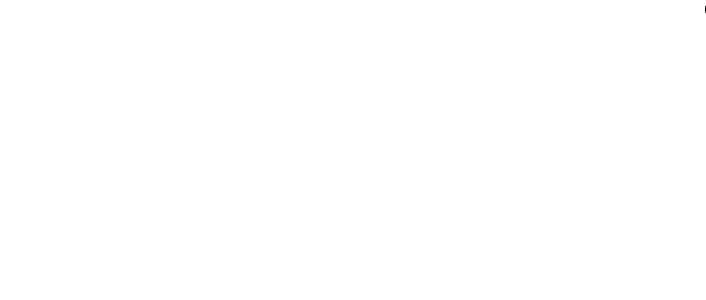
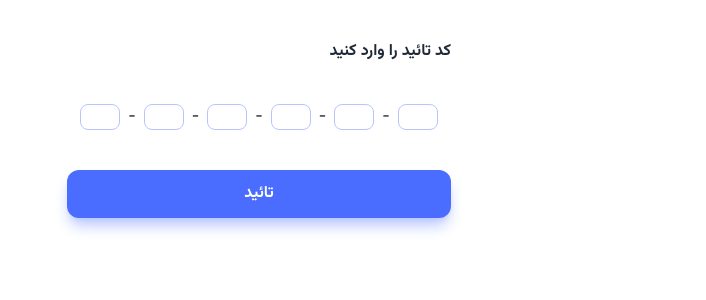
Before and after one commit to Farhad-Toumarzade/Freelancing-App, a React (Vite) app: page /auth in a window 1280 px wide. Shown: the top 300 px of the page, without its empty margins (574-1280 px from the left). Built offline with nearby package versions, Linux system fonts and the light colour scheme.

Commit message:
check OTP markup

```diff
--- a/src/features/Authentication/CheckOTPForm.jsx
+++ b/src/features/Authentication/CheckOTPForm.jsx
@@ -1,5 +1,30 @@
+import { useState } from "react";
+import OTPInput from "react-otp-input";
+
 function CheckOTPForm() {
-  return <div>CheckOTPForm</div>;
+  const [otp, setOtp] = useState("");
+  return (
+    <div>
+      <form className="space-y-10">
+        <p className="font-bold text-secondary-800">کد تائید را وارد کنید</p>
+        <OTPInput
+          value={otp}
+          onChange={setOtp}
+          numInputs={6}
+          renderInput={(props) => <input type="number" {...props} />}
+          renderSeparator={<span>-</span>}
+          containerStyle="flex flex-row-reverse gap-x-2 justify-center"
+          inputStyle={{
+            width: "2.5rem",
+            padding: "0.5 rem 0.3rem",
+            border: "1px solid rgb(var(--color-primary-300",
+            borderRadius: "0.5rem",
+          }}
+        />
+        <button className="btn btn--primary w-full">تائید</button>
+      </form>
+    </div>
+  );
 }
 
 export default CheckOTPForm;
--- a/src/pages/Auth.jsx
+++ b/src/pages/Auth.jsx
@@ -3,9 +3,11 @@
 
 function Auth() {
   return (
-    <div className="w-full sm:max-w-sm">
-      {/* <SendOTPForm /> */}
-      <CheckOTPForm />
+    <div className=" flex justify-center pt-10">
+      <div className="w-full sm:max-w-sm">
+        {/* <SendOTPForm /> */}
+        <CheckOTPForm />
+      </div>
     </div>
   );
 }
```
